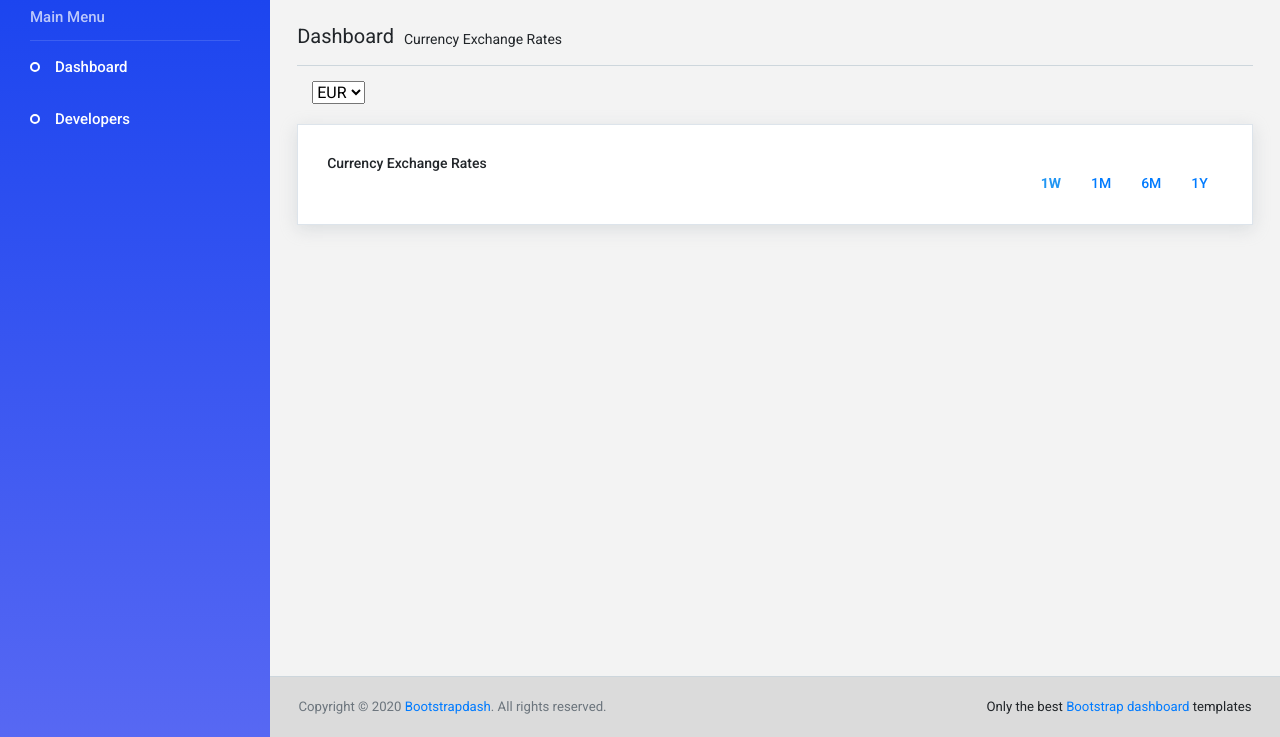
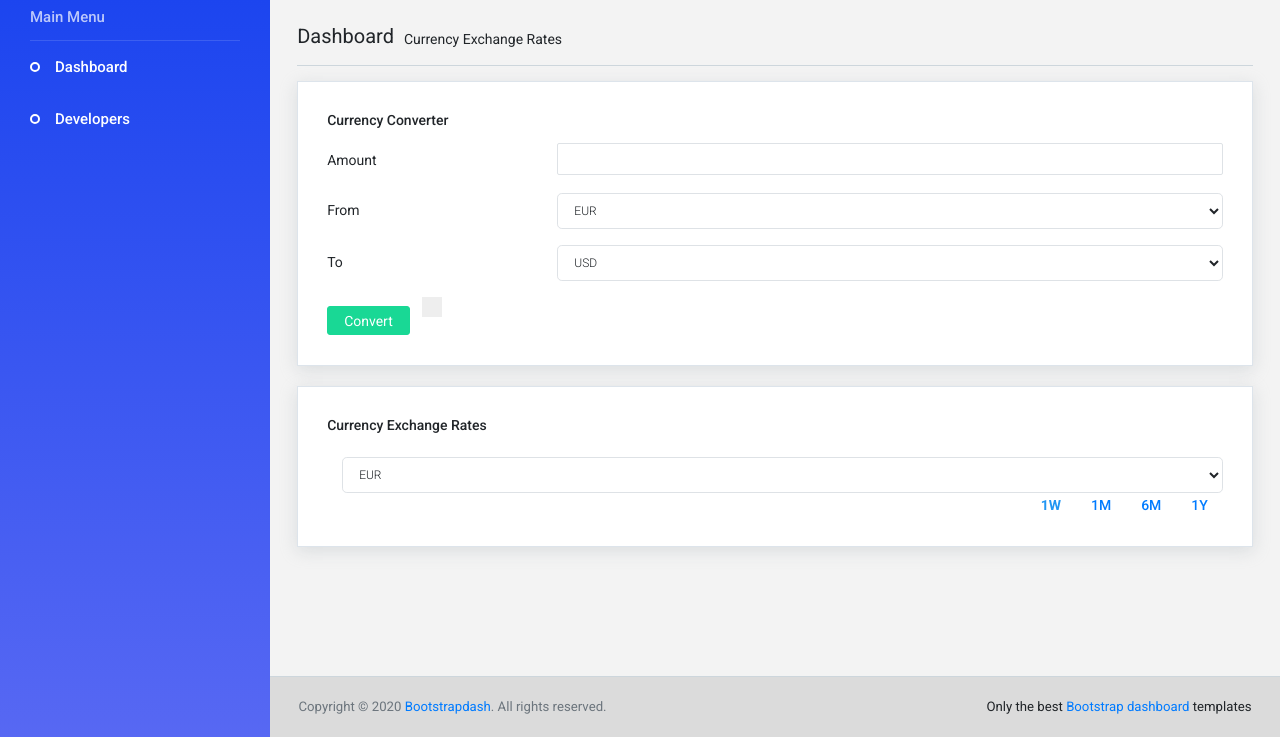
Before and after one commit to edugasser/currency-exchange-rates, a Django app: page / in a window 1280 px wide. Shown: the part 63-800 px from the top of the page. Run offline with Django 3.2, Linux system fonts and the light colour scheme; parts of the project's set-up code (start-up, migrations or seed data) failed here and were passed over; some libraries are stand-ins or nearby versions.

Commit message:
Convert currency from the dashboard

```diff
--- a/src/dashboard/templates/index.html
+++ b/src/dashboard/templates/index.html
@@ -1,13 +1,11 @@
 {% load static %}
-
-
 <!DOCTYPE html>
 <html lang="en">
   <head>
     <!-- Required meta tags -->
     <meta charset="utf-8">
     <meta name="viewport" content="width=device-width, initial-scale=1, shrink-to-fit=no">
-    <title>Star Admin Premium Bootstrap Admin Dashboard Template</title>
+    <title>Currency Exchange Rates</title>
     <!-- plugins:css -->
     <link rel="stylesheet" href="{% static "assets/vendors/iconfonts/mdi/css/materialdesignicons.min.css" %}">
     <link rel="stylesheet" href="{% static "assets/vendors/iconfonts/ionicons/dist/css/ionicons.css" %}">
@@ -73,10 +71,22 @@
                   </div>
                 </div>
               </div>
+
               <div class="col-md-12">
-                <div class="page-header-toolbar">
-                  <div class="filter-wrapper">
-                    <select id="currency">
+                    <div class="card">
+                      <div class="card-body">
+                        <h4 class="card-title">Currency converter</h4>
+                        <form class="forms-sample">
+                          <div class="form-group row">
+                            <label for="source_currency" class="col-sm-3 col-form-label">Amount</label>
+                            <div class="col-sm-9">
+                              <input class="form-control" type="number" id="amount">
+                            </div>
+                          </div>
+                            <div class="form-group row">
+                            <label for="source_currency" class="col-sm-3 col-form-label">From</label>
+                            <div class="col-sm-9">
+                              <select class="form-control form-control-lg" id="source_currency">
                                <option>EUR</option>
                                <option>USD</option>
                                <option>CHF</option>
@@ -84,13 +94,42 @@
                            </select>
                             </div>
                           </div>
+                          <div class="form-group row">
+                            <label for="target_currency" class="col-sm-3 col-form-label">To</label>
+                            <div class="col-sm-9">
+                              <select  class="form-control form-control-lg" id="target_currency">
+                                <option>USD</option>
+                                <option>EUR</option>
+                                <option>CHF</option>
+                                <option>GBP</option>
+                              </select>
                             </div>
+                          </div>
+
+                          <button type="submit" onClick="convertCurrency()" class="btn btn-success mr-2">Convert</button>
+                          <label style="background-color:#eee;padding:10px;font-size:18pt" id="amountConverted"></label>
+                        </form>
+                      </div>
+                    </div>
+              </div>
+
+
             </div>
              <div class="row">
               <div class="col-md-12 grid-margin stretch-card">
                 <div class="card">
                   <div class="card-body">
                     <h4 class="card-title mb-0">Currency Exchange Rates</h4>
+                           <br>
+                       <div class="filter-wrapper">
+                           <select class="form-control form-control-lg" id="currency">
+                               <option>EUR</option>
+                               <option>USD</option>
+                               <option>CHF</option>
+                               <option>GBP</option>
+                           </select>
+                       </div>
+
                     <div class="d-flex flex-column flex-lg-row">
                       <ul class="nav nav-tabs sales-mini-tabs ml-lg-auto mb-4 mb-md-0" role="tablist">
                         <li class="nav-item">
@@ -149,13 +188,34 @@
     <script src="{% static "assets/js/demo_1/dashboard.js"  %}"></script>
     <!-- End custom js for this page-->
 
+
+    <script type="text/javascript">
+            $("#amountConverted").hide();
+        function convertCurrency() {
+            var source = $("#source_currency").val();
+            var target = $("#target_currency").val();
+            var amount = $("#amount").val();
+
+          var requestURL = "/api/v1/convert/"+source+"/"+ target + "/?amount="+amount;
+          const request = new XMLHttpRequest();
+          request.open('GET', requestURL, false);
+          request.send(null);
+
+          if (request.status === 200) {
+            var response =  JSON.parse(request.responseText);
+            $("#amountConverted").show();
+            $("#amountConverted").text(response["converted_amount"]);
+          }
+          return {};
+
+        }
+    </script>
+
     <script type="text/javascript" src="https://www.gstatic.com/charts/loader.js"></script>
     <script type="text/javascript">
 
       var date = new Date();
       var last = new Date(date.getTime() - (7 * 24 * 60 * 60 * 1000));
-
-
 
       google.charts.load('current', {'packages':['line']});
       google.charts.setOnLoadCallback(drawChart);
```
Lines whose indentation alone changed are shown as unchanged.
